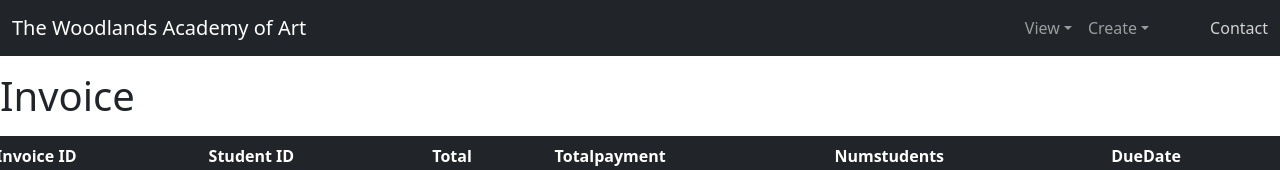
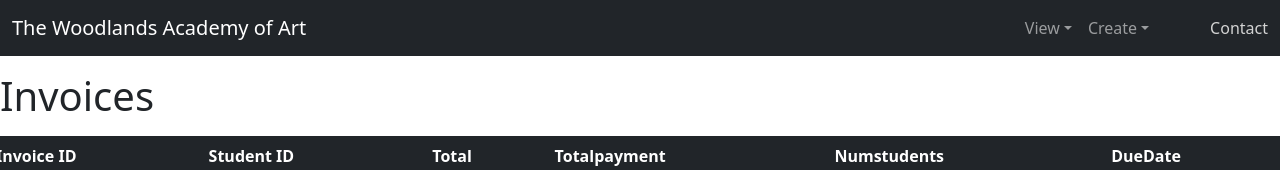
Before and after one commit to Mo60/School-MS, a Vue app in the folder frondend/: page /invoices in a window 1280 px wide. Shown: the top 170 px of the page. Built offline with nearby package versions, Linux system fonts and the light colour scheme.

Commit message:
Update viewInvoices.vue

```diff
--- a/frondend/src/views/viewInvoices.vue
+++ b/frondend/src/views/viewInvoices.vue
@@ -1,6 +1,6 @@
 <template>
   <div class="row justify-content-center">
-   <h1 class="mb-3 mt-3">Invoice</h1>
+   <h1 class="mb-3 mt-3">Invoices</h1>
       <table class="table table-striped">
       <thead class="table-dark">
         <tr>
```
